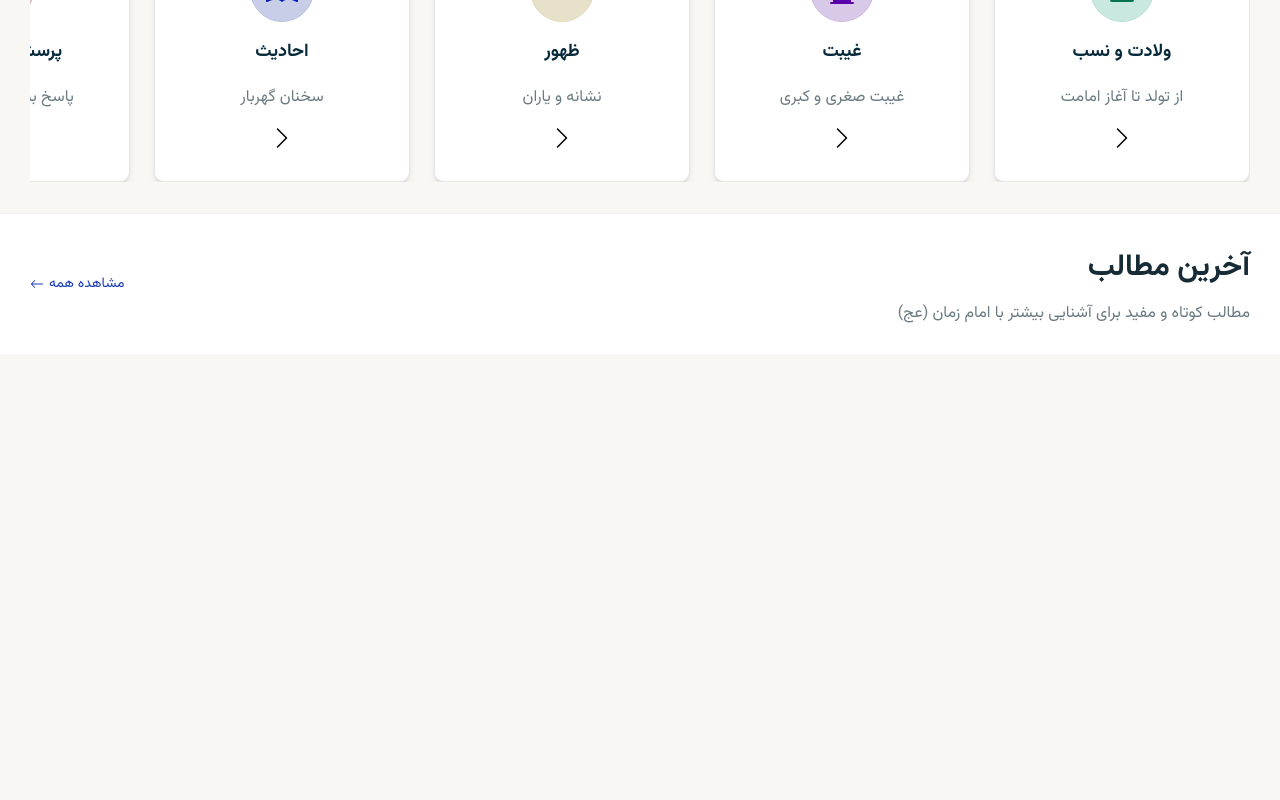
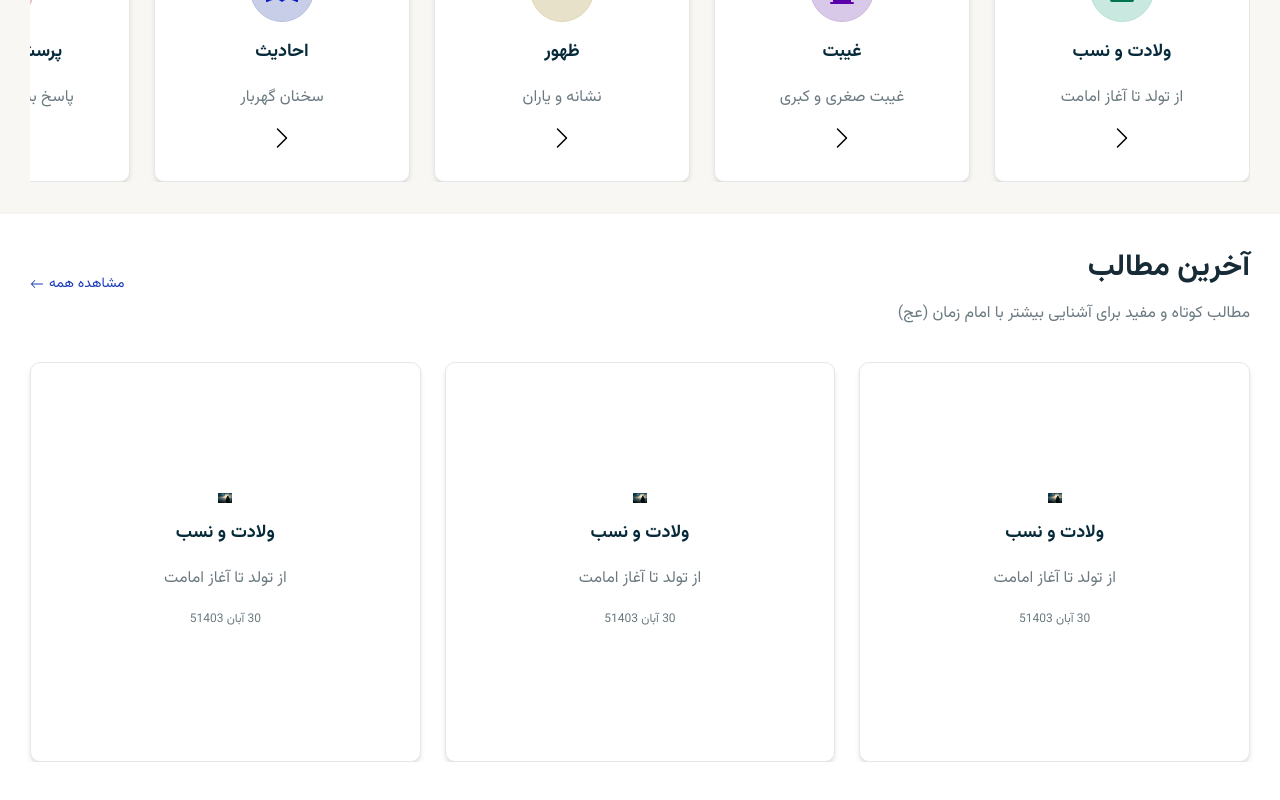
Before and after one commit to adadvar/mahdi-ghaem, a Next.js app: page / in a window 1280 px wide. Shown: the part 730-1530 px from the top of the page. Before the commit the page ends 1084 px from the top, so only its background shows below. Built offline with nearby package versions, Linux system fonts and the light colour scheme; a web font is replaced by a local one.

Commit message:
added emtpy last artical with fake data

```diff
--- a/components/layout/LatestArticles.tsx
+++ b/components/layout/LatestArticles.tsx
@@ -1,74 +1,70 @@
 import Link from 'next/link';
 import { BsArrowLeft } from 'react-icons/bs';
+import art1 from '@/public/img/art1.png';
+import art2 from '@/public/img/art2.png';
+import art3 from '@/public/img/art3.png';
+import Image from 'next/image';
 
 interface Item {
   img: HTMLImageElement;
+  tag: string;
+  tagColor: string;
   title: string;
-  color: string;
   subTitle: string;
-  tag: string;
   date: string;
+  studyMin: string;
 }
 
-// const Card = ({ item }: { item: Item }) => {
-//   const Icon = item.icon;
-//   return (
-//     <Link
-//       href={`#`}
-//       className="flex h-[25.6rem] w-[25.6rem] shrink-0 flex-col items-center justify-center gap-[1.2rem] rounded-[1rem] border border-[#E5E7E8] bg-white px-[1.2rem] py-[1.6rem] shadow-md transition-colors hover:bg-gray-50">
-//       <span
-//         className="flex min-h-[6.4rem] w-[6.4rem] items-center justify-center rounded-full"
-//         style={{
-//           background: faintBg(item.color),
-//           borderWidth: '1px',
-//           borderStyle: 'solid',
-//           borderColor: faintBg(item.color, { lightness: 0.8, saturation: 0.4 })
-//         }}>
-//         <Icon className="h-[3.2rem] w-[3.2rem]" style={{ color: item.color }} />
-//       </span>
-//       <h3 className="text-[1.8rem] font-bold text-[#062A3A]">{item.title}</h3>
-//       <p className="text-[1.6rem] text-[#6B7A80]">{item.subTitle}</p>
-//       <BsChevronRight className="h-[2.4rem] w-[2.4rem]" />
-//     </Link>
-//   );
-// };
+const Card = ({ item }: { item: Item }) => {
+  const Icon = item.img;
+  return (
+    <Link
+      href={`#`}
+      className="flex h-[40rem] flex-1 shrink-0 flex-col items-center justify-center gap-[1.2rem] rounded-[1rem] border border-[#E5E7E8] bg-white px-[1.2rem] py-[1.6rem] shadow-md transition-colors hover:bg-gray-50">
+      <Image src={item.img} alt={item.title} height={10} />
+      <h3 className="text-[1.8rem] font-bold text-[#062A3A]">{item.title}</h3>
+      <p className="text-[1.6rem] text-[#6B7A80]">{item.subTitle}</p>
+      <div className="flex items-center justify-between">
+        <span className="text-[1.2rem] text-[#6B7A80]">{item.date}</span>
+        <span className="text-[1.2rem] text-[#6B7A80]">{item.studyMin}</span>
+      </div>
+    </Link>
+  );
+};
 
-// const items: Item[] = [
-//   {
-//     icon: BsPerson,
-//     color: '#007451',
-//     title: 'ولادت و نسب',
-//     subTitle: 'از تولد تا آغاز امامت'
-//   },
-//   {
-//     icon: BsHourglassSplit,
-//     color: '#5900ac',
-//     title: 'غیبت',
-//     subTitle: 'غیبت صغری و کبری'
-//   },
-//   {
-//     icon: BsSunrise,
-//     color: '#e0ac00',
-//     title: 'ظهور',
-//     subTitle: 'نشانه و یاران'
-//   },
-//   {
-//     icon: BsBook,
-//     color: '#001dc2',
-//     title: 'احادیث',
-//     subTitle: 'سخنان گهربار'
-//   },
-//   {
-//     icon: BsQuestionLg,
-//     color: '#b91515',
-//     title: 'پرسش‌های کوتاه',
-//     subTitle: 'پاسخ به سوالات پرتکرار'
-//   }
-// ];
+const items: Item[] = [
+  {
+    img: art1,
+    tag: 'امامت',
+    tagColor: '#007451',
+    title: 'ولادت و نسب',
+    subTitle: 'از تولد تا آغاز امامت',
+    date: '30 آبان 1403',
+    studyMin: '5'
+  },
+  {
+    img: art1,
+    tag: 'امامت',
+    tagColor: '#007451',
+    title: 'ولادت و نسب',
+    subTitle: 'از تولد تا آغاز امامت',
+    date: '30 آبان 1403',
+    studyMin: '5'
+  },
+  {
+    img: art1,
+    tag: 'امامت',
+    tagColor: '#007451',
+    title: 'ولادت و نسب',
+    subTitle: 'از تولد تا آغاز امامت',
+    date: '30 آبان 1403',
+    studyMin: '5'
+  }
+];
 
 const LatestArticles = () => {
   return (
-    <section className="bg-white py-[2.4rem] shadow">
+    <section className="mx-auto max-w-[144rem] bg-white py-[2.4rem] shadow">
       <div className="mx-auto flex max-w-[144rem] items-center justify-between px-[3rem]">
         <div className="">
           <h2 className="text-[3rem] font-bold text-[#172B36]">آخرین مطالب</h2>
@@ -83,6 +79,11 @@ const LatestArticles = () => {
           <BsArrowLeft className="transition-transform group-hover:-translate-x-1" />
         </Link>
       </div>
+      <div className="my-[3.2rem] flex w-full gap-[2.4rem] overflow-x-auto px-[3rem]">
+        {items.map((item: Item, idx: number) => (
+          <Card key={idx} item={item} />
+        ))}
+      </div>
     </section>
   );
 };
```
